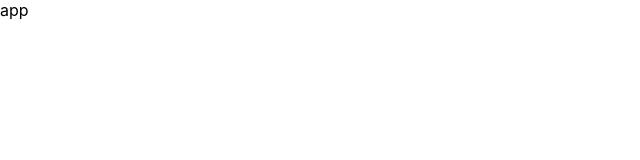
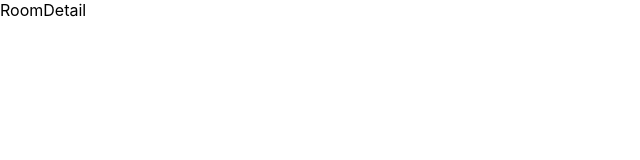
Before and after one commit to wisdom-13/reimagined-memory, a React (Create React App) app in the folder packages/client/: page /rooms/1 in a window 1280 px wide. Shown: the top 160 px of the page, without its empty margins (0-640 px from the left). Built offline with nearby package versions, Linux system fonts and the light colour scheme.

Commit message:
router 설정

```diff
--- a/packages/client/package.json
+++ b/packages/client/package.json
@@ -12,6 +12,7 @@
     "@types/react-dom": "^18.0.11",
     "react": "^18.2.0",
     "react-dom": "^18.2.0",
+    "react-router-dom": "^6.10.0",
     "react-scripts": "5.0.1",
     "typescript": "^4.9.5",
     "web-vitals": "^2.1.4"
--- a/packages/client/src/App.tsx
+++ b/packages/client/src/App.tsx
@@ -1,10 +1,20 @@
 import React from 'react';
+import { Route, Routes } from 'react-router-dom';
+import Friends from './pages/Friends';
+import Lobby from './pages/Lobby';
+import RoomDetail from './pages/RoomDetail';
+import RoomList from './pages/RoomList';
+import SeeMore from './pages/SeeMore';
 
 function App() {
   return (
-    <div className="App">
-      app
-    </div>
+    <Routes>
+      <Route path="/" element={<Lobby />} />
+      <Route path="/friends" element={<Friends />} />
+      <Route path="/rooms" element={<RoomList />} />
+      <Route path="/rooms/:roomId" element={<RoomDetail />} />
+      <Route path="/more" element={<SeeMore />} />
+    </Routes>
   );
 }
 
--- a/packages/client/src/index.tsx
+++ b/packages/client/src/index.tsx
@@ -3,13 +3,17 @@ import ReactDOM from 'react-dom/client';
 import './index.css';
 import App from './App';
 import reportWebVitals from './reportWebVitals';
+import { BrowserRouter } from 'react-router-dom';
+
 
 const root = ReactDOM.createRoot(
   document.getElementById('root') as HTMLElement
 );
 root.render(
   <React.StrictMode>
-    <App />
+    <BrowserRouter>
+      <App />
+    </BrowserRouter>
   </React.StrictMode>
 );
 
--- /dev/null
+++ b/packages/client/src/pages/Friends.tsx
@@ -0,0 +1,9 @@
+import React from "react";
+
+const Friends: React.FC = () => {
+  return (
+    <div>Friends</div>
+  )
+}
+
+export default Friends;
--- /dev/null
+++ b/packages/client/src/pages/Lobby.tsx
@@ -0,0 +1,9 @@
+import React from "react";
+
+const Lobby: React.FC = () => {
+  return (
+    <div>Lobby</div>
+  )
+}
+
+export default Lobby;
--- /dev/null
+++ b/packages/client/src/pages/RoomDetail.tsx
@@ -0,0 +1,9 @@
+import React from "react";
+
+const RoomDetail: React.FC = () => {
+  return (
+    <div>RoomDetail</div>
+  )
+}
+
+export default RoomDetail;
--- /dev/null
+++ b/packages/client/src/pages/RoomList.tsx
@@ -0,0 +1,9 @@
+import React from "react";
+
+const RoomList: React.FC = () => {
+  return (
+    <div>RoomList</div>
+  )
+}
+
+export default RoomList;
--- /dev/null
+++ b/packages/client/src/pages/SeeMore.tsx
@@ -0,0 +1,9 @@
+import React from "react";
+
+const SeeMore: React.FC = () => {
+  return (
+    <div>SeeMore</div>
+  )
+}
+
+export default SeeMore;
```
Also changed, not shown: 1 other file (tests, documents, lock files or other folders).
